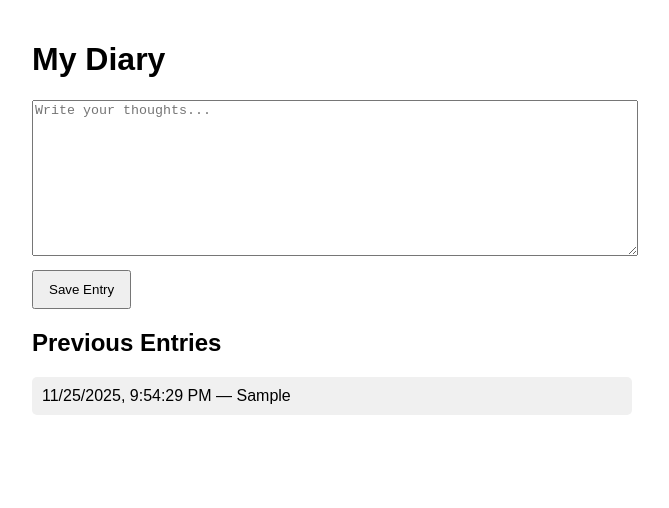
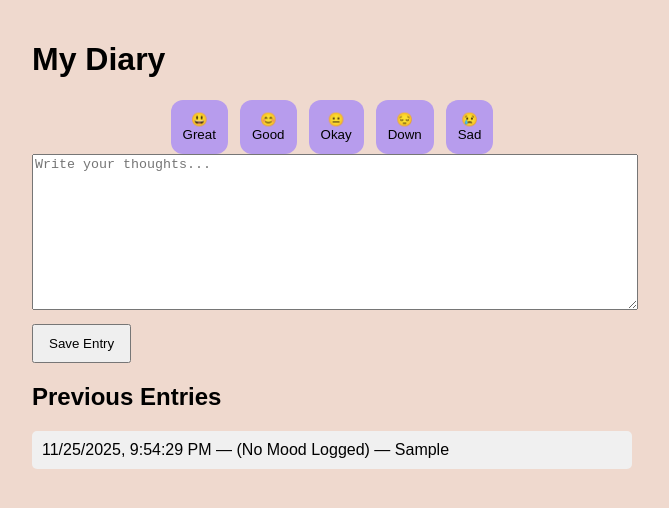
Before and after one commit to emilyerskine/DearyMe, a plain HTML site: page index.html in a window 1280 px wide. Both pictures are taken after typing "Sample" into the empty fields and a click on the button "Save Entry". Shown: the whole page, without its empty margins (308-977 px from the left). Drawn offline with Linux system fonts and the light colour scheme.

Commit message:
Add mood select function

```diff
--- a/app.js
+++ b/app.js
@@ -1,16 +1,22 @@
 // Register service worker
 if ("serviceWorker" in navigator) {
-  navigator.serviceWorker.register("service-worker.js");
+  navigator.serviceWorker.register("service-worker.js")
+  .then(() => console.log("Service Worker Registered"))
+  .catch(error => console.log("Service Worker Registration Failed", error));
 }
 
 const entryInput = document.getElementById("entry");
 const saveBtn = document.getElementById("saveBtn");
 const entriesList = document.getElementById("entriesList");
 
-// Load existing entries
+// track mood
+let selectedMood = null;
+
+// load existing entries
 let entries = JSON.parse(localStorage.getItem("diaryEntries")) || [];
 renderEntries();
 
+//save entries
 saveBtn.addEventListener("click", () => {
   const text = entryInput.value.trim();
   if (!text) return;
@@ -18,6 +24,7 @@ saveBtn.addEventListener("click", () => {
   const newEntry = {
     text,
     timestamp: new Date().toLocaleString(),
+    mood: selectedMood || "No Mood Logged",
   };
 
   entries.unshift(newEntry);
@@ -26,11 +33,26 @@ saveBtn.addEventListener("click", () => {
   renderEntries();
 });
 
+//add entries
 function renderEntries() {
   entriesList.innerHTML = "";
   entries.forEach((e) => {
     const li = document.createElement("li");
-    li.textContent = `${e.timestamp} — ${e.text}`;
+    li.textContent = `${e.timestamp} — (${e.mood}) — ${e.text}`;
     entriesList.appendChild(li);
   });
 }
+
+//add mood selection buttons
+document.querySelectorAll("#moodSelector button").forEach(btn => {
+  btn.addEventListener("click", () => {
+    selectedMood = btn.dataset.value;
+    updateMoodUI();
+  });
+});
+
+function updateMoodUI() {
+  document.querySelectorAll("#moodSelector button").forEach(btn => {
+    btn.classList.toggle("selected", btn.dataset.value === selectedMood);
+  });
+}
--- a/index.html
+++ b/index.html
@@ -10,6 +10,14 @@
 <body>
   <h1>My Diary</h1>
 
+  <div id="moodSelector" class="moodboard">
+    <button data-value="Great">😃<div>Great</div></button>
+    <button data-value="Good">😊<div>Good</div></button>
+    <button data-value="Okay">😐<div>Okay</div></button>
+    <button data-value="Down">😔<div>Down</div></button>
+    <button data-value="Sad">😢<div>Sad</div></button>
+  </div>
+
   <textarea id="entry" placeholder="Write your thoughts..."></textarea>
   <button id="saveBtn">Save Entry</button>
 
--- a/style.css
+++ b/style.css
@@ -3,6 +3,7 @@ body {
   max-width: 600px;
   margin: auto;
   padding: 20px;
+  background: #efd9ce;
 }
 
 textarea {
@@ -27,3 +28,20 @@ li {
   margin-bottom: 8px;
   border-radius: 5px;
 }
+
+.moodboard {
+  display: flex;
+  gap: 12px;
+  justify-content: center;
+}
+
+.moodboard button {
+  background: #b79ced;
+  border-radius: 12px;
+  padding: 12px;
+  border: none;
+}
+
+.moodboard button.selected {
+  background: #957fef;
+}
```
Also changed, not shown: manifest.json.
